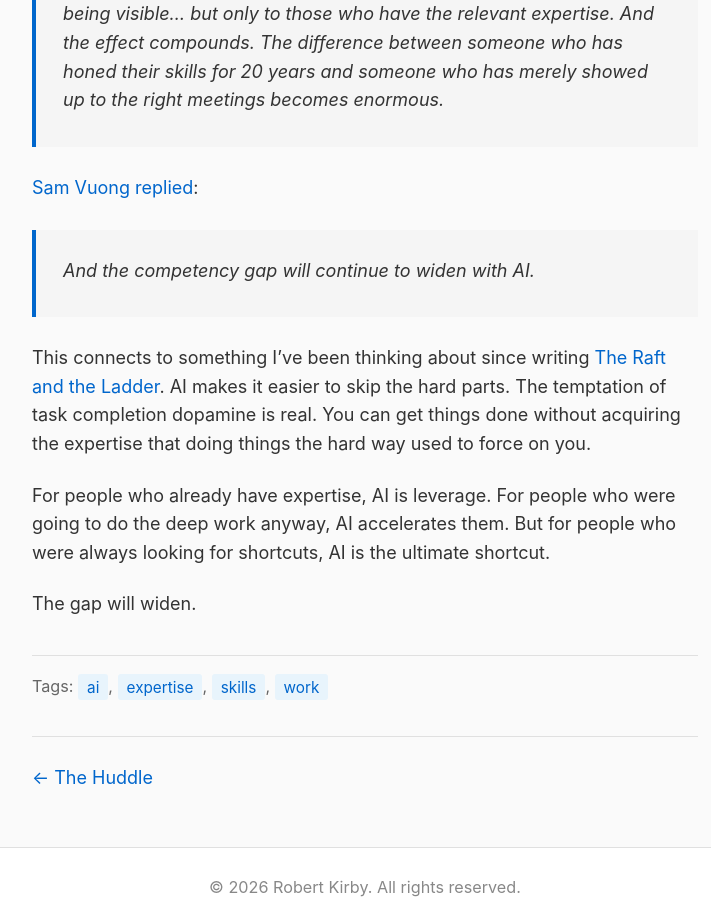
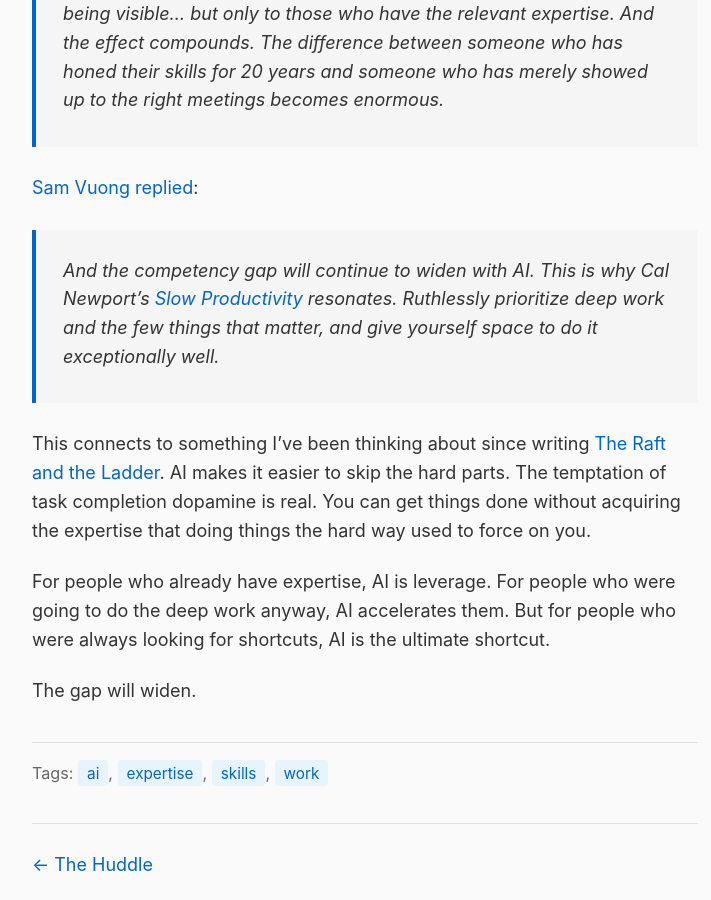
Before and after one commit to rob137/rob137.github.io, a Jekyll site: the page built from _posts/2026-01-07-competency-gap.md, in a window 1280 px wide and 900 px high, scrolled down 565 px. Shown: the whole window, without its empty margins (275-986 px from the left). Built offline with Jekyll 4.4.1, drawn with Linux system fonts in a browser that asks for light colours.

Commit message:
Add full Vuong quote with Cal Newport link
🤖 Generated with [Claude Code](https://claude.com/claude-code)

Co-Authored-By: Claude Opus 4.5 <noreply@anthropic.com>

```diff
--- a/_posts/2026-01-07-competency-gap.md
+++ b/_posts/2026-01-07-competency-gap.md
@@ -12,7 +12,7 @@ excerpt: "The difference between doing the work and showing up to the right meet
 
 [Sam Vuong replied](https://x.com/samjvuong/status/2008609442041037191):
 
-> And the competency gap will continue to widen with AI.
+> And the competency gap will continue to widen with AI. This is why Cal Newport's [Slow Productivity](https://calnewport.com/my-new-book-slow-productivity/) resonates. Ruthlessly prioritize deep work and the few things that matter, and give yourself space to do it exceptionally well.
 
 This connects to something I've been thinking about since writing [The Raft and the Ladder](/2026/01/04/the-raft-and-the-ladder/). AI makes it easier to skip the hard parts. The temptation of task completion dopamine is real. You can get things done without acquiring the expertise that doing things the hard way used to force on you.
 
```
